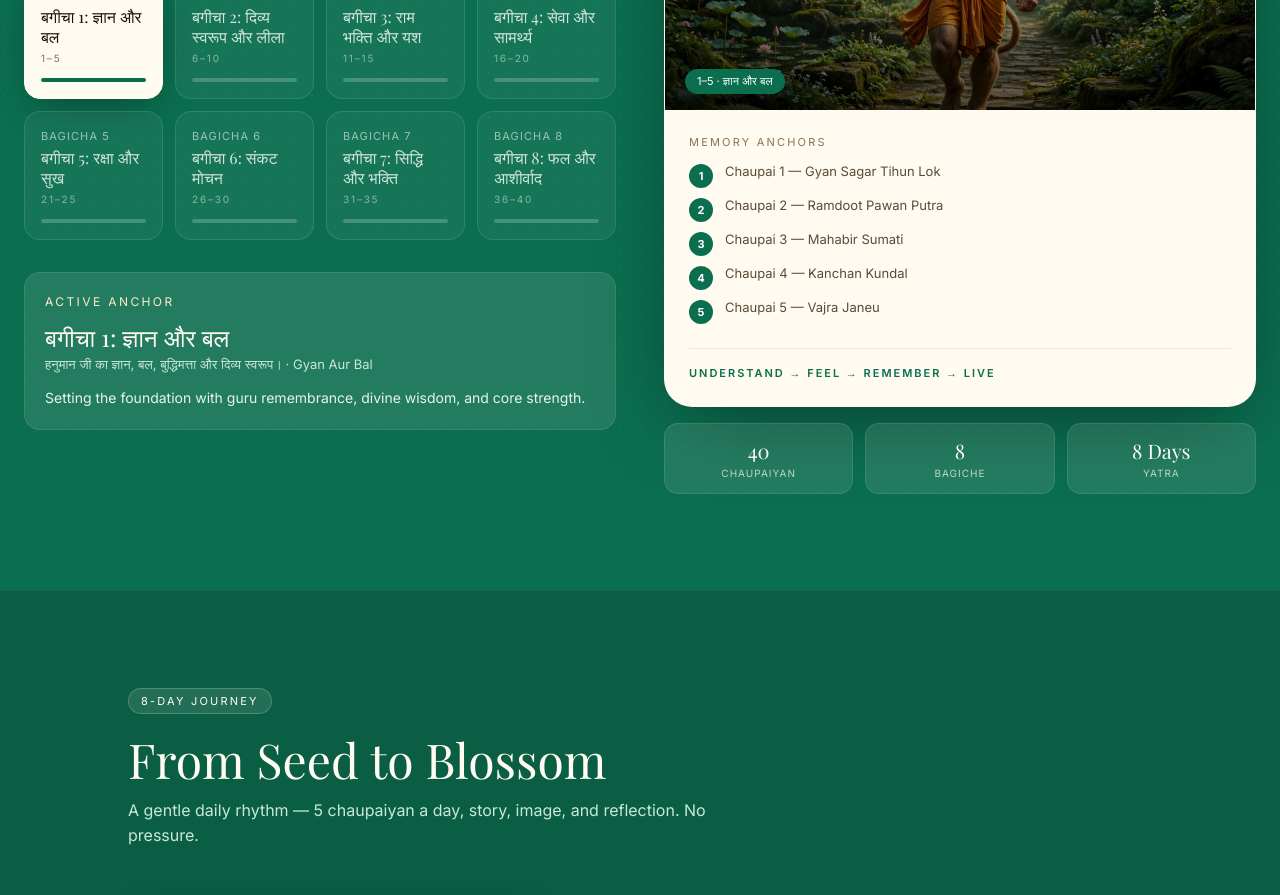
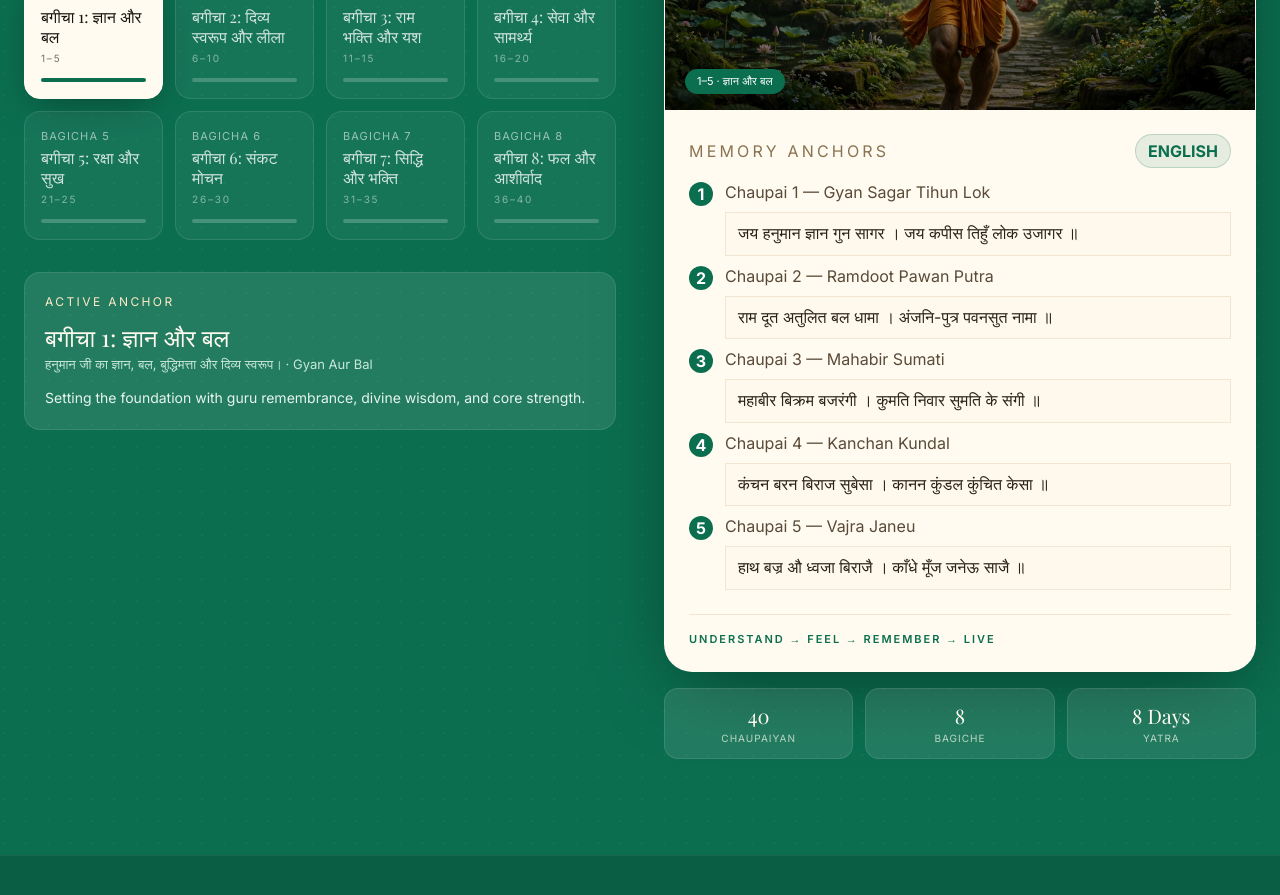
Before and after one commit to idea-ai-labs/bhakti-udyan, a Next.js app: page / in a window 1280 px wide. Shown: the part 7180-8075 px from the top of the page. Built offline with nearby package versions, Linux system fonts and the light colour scheme; a web font is replaced by a local one.

Commit message:
Add language toggle and update memory anchors display

```diff
--- a/src/components/MemoryMapSection.tsx
+++ b/src/components/MemoryMapSection.tsx
@@ -1,10 +1,12 @@
 'use client';
 import { useState } from 'react';
 import { BAGICHE_DATA } from '../data/udyanData';
+import { CHAUPI_DATA, Language } from '../data/chaupaiData';
 
 export default function MemoryMapSection() {
   const [activeId, setActiveId] = useState(1);
   const active: any = (BAGICHE_DATA as any[]).find((b: any) => b.id === activeId) || (BAGICHE_DATA as any[])[0];
+  const [lang, setLang] = useState<Language>("hindi");
 
   const getAnchorText = (anchor: any): string => {
     if (typeof anchor === 'string') return anchor;
@@ -28,6 +30,7 @@ export default function MemoryMapSection() {
     return `/bagicha/${map[b.id] || map[1]}`;
   };
 
+  const getChaupai = (num: number) => CHAUPI_DATA.find(c => c.number === num);
   return (
     <section id="memory-map" className="relative py-24 px-6 bg-[#0B6E4F] text-[#FFFBF0] overflow-hidden">
       <div className="pointer-events-none absolute inset-0 opacity-[0.05] bg-[radial-gradient(circle_at_20%_20%,#fff_1px,transparent_1px)] bg-[size:22px_22px]" />
@@ -71,14 +74,33 @@ export default function MemoryMapSection() {
                 </div>
               </div>
               <div className="p-6">
-                <div className="text-[11px] tracking-[0.2em] uppercase text-[#8A7352]">Memory Anchors</div>
+                <div className="flex items-center justify-between">
+                  <div className="text- tracking-[0.2em] uppercase text-[#8A7352]">Memory Anchors</div>
+                  <button
+                    onClick={() => setLang(lang === "hindi" ? "english" : "hindi")}
+                    className="px-3 py-1 rounded-full bg-[#0B6E4F]/10 border border-[#0B6E4F]/20 text- font-bold text-[#0B6E4F]"
+                  >
+                    {lang === "hindi" ? "ENGLISH" : "हिंदी"}
+                  </button>
+                </div>
                 <div className="mt-3 space-y-2">
-                  {(active.memoryAnchors || []).map((ma: any, i: number) => (
-                    <div key={i} className="flex gap-3 items-start">
-                      <span className="mt-0.5 w-6 h-6 shrink-0 rounded-full bg-[#0B6E4F] text-white flex items-center justify-center text-[11px] font-bold">{i+1}</span>
-                      <span className="text-[13px] leading-[1.5] text-[#5A4A38]">{getAnchorText(ma)}</span>
-                    </div>
-                  ))}
+                  {(active.memoryAnchors || []).map((ma: any, i: number) => {
+                    const chaupaiNum = (active.id - 1) * 5 + i + 1;
+                    const chaupai = getChaupai(chaupaiNum);
+                    return (
+                      <div key={i} className="flex gap-3 items-start">
+                        <span className="mt-0.5 w-6 h-6 shrink-0 rounded-full bg-[#0B6E4F] text-white flex items-center justify-center text- font-bold">{chaupaiNum}</span>
+                        <div className="flex-1">
+                          <span className="text- leading-[1.5] text-[#5A4A38]">{getAnchorText(ma)}</span>
+                          {chaupai && (
+                            <div className="mt-2 rounded- bg-[#FFF8EC] border border-[#F2E6D3] px-3 py-2 text- leading-[1.6] text-[#2B2117]">
+                              {lang === "hindi" ? chaupai.hindi : chaupai.transliteration}
+                            </div>
+                          )}
+                        </div>
+                      </div>
+                    );
+                  })}
                 </div>
                 <div className="mt-6 h-px bg-[#F2E6D3]" />
                 <div className="mt-4 text-[11px] tracking-[0.18em] uppercase text-[#0B6E4F] font-semibold">Understand → Feel → Remember → Live</div>
```
